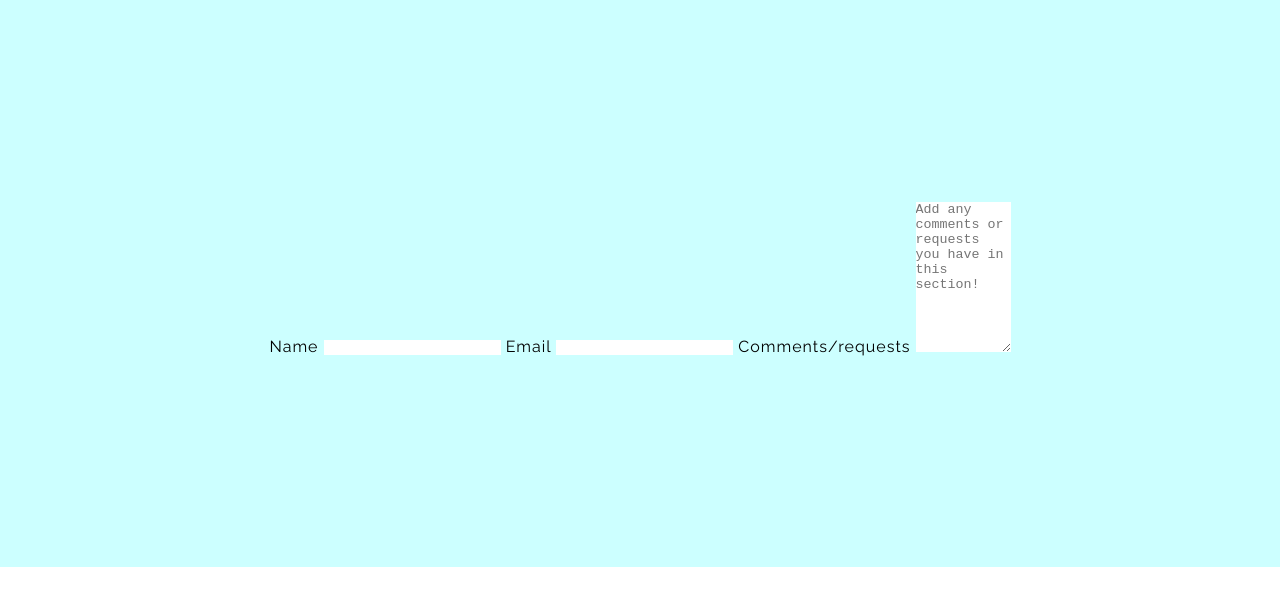
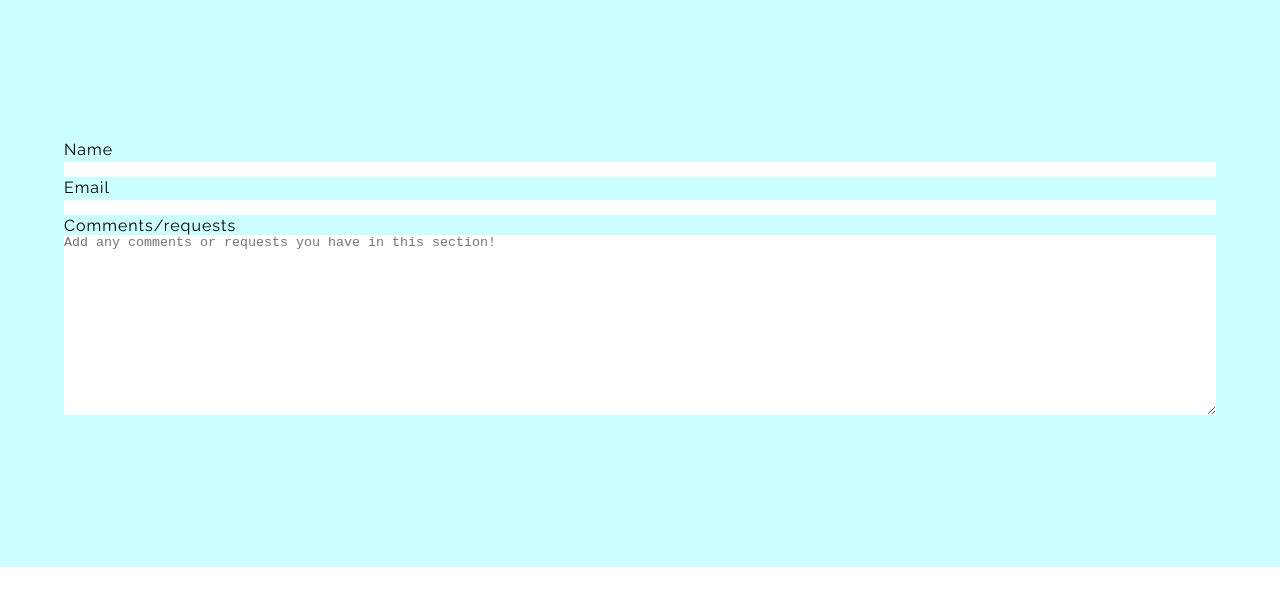
Before and after one commit to rferguson386/jigsawtiger-rework, a plain HTML site: page contact.html in a window 1280 px wide. Shown: the part 84-680 px from the top of the page. Drawn offline with Linux system fonts and the light colour scheme; a web font is replaced by a local one.

Commit message:
add styles to form

```diff
--- a/assets/css/style.css
+++ b/assets/css/style.css
@@ -231,6 +231,18 @@ td {
     background-color: #FCFCD4;
 }
 
+/* Contact page main content specific styles */
+
+#signup {
+    width: 90%;
+    display: flex;
+    flex-direction: column;
+}
+
+.form-input {
+    width: 100%;
+}
+
 /* Footer styles */
 footer {
     background-color: white;
--- a/contact.html
+++ b/contact.html
@@ -54,12 +54,12 @@
         <section id="signup">
             <form id="signup-form" method="GET" action="response.html">
                 <label for="name">Name</label>
-                <input type="text" name="name" id="name" required>
+                <input type="text" name="name" id="name" class="form-input" required>
                 <label for="email">Email</label>
-                <input type="email" name="email" id="email" required>
+                <input type="email" name="email" id="email" class="form-input" required>
                 <label for="comments">Comments/requests</label>
-                <textarea name="comments" id="comments"
-                    placeholder="Add any comments or requests you have in this section!" rows="10" cols="10"></textarea>
+                <textarea name="comments" id="comments" class="form-input"
+                    placeholder="Add any comments or requests you have in this section!" rows="12" cols="60"></textarea>
             </form>
         </section>
     </main>
```
